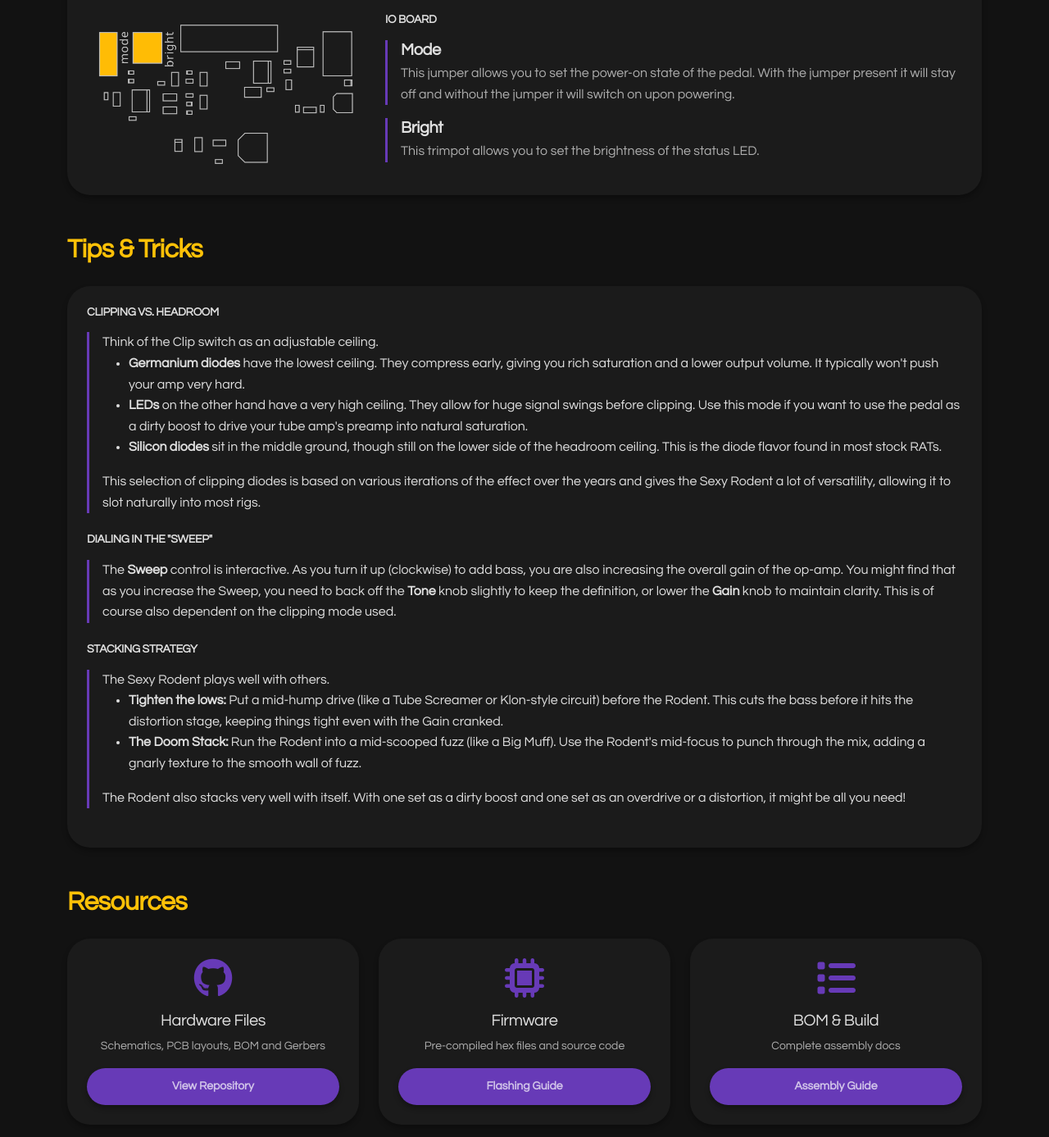
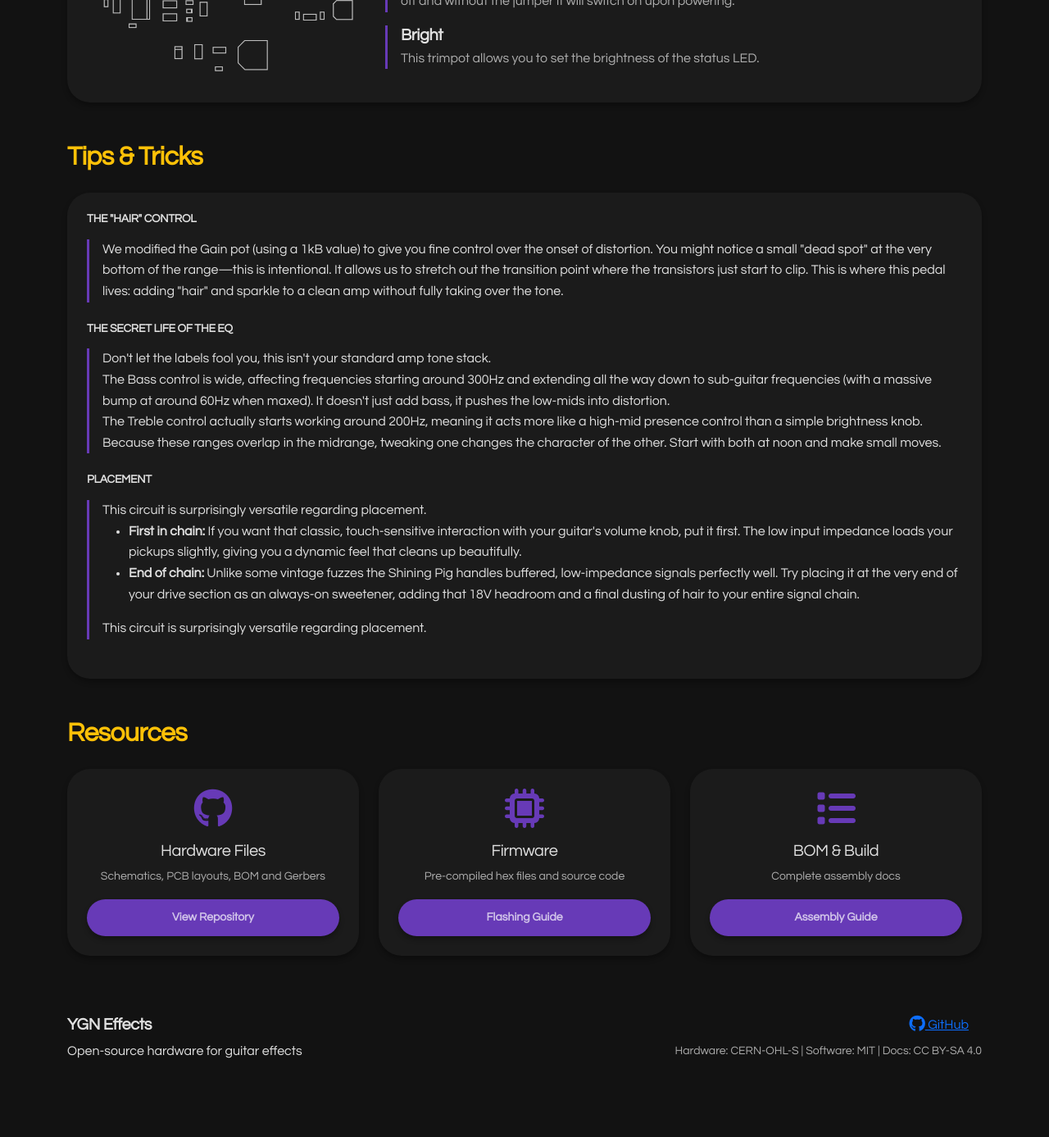
Before and after one commit to ygn-effects/ygn-effects.github.io, a Jekyll site: the page built from _effects/shining-pig.md, in a window 1280 px wide and 1400 px high, scrolled down 2210 px. Shown: the top 1387 px of the window at 82% size. Built offline with Jekyll 4.4.1, drawn with Linux system fonts in a browser that asks for light colours; after the commit the page ends 3529 px from its top, so only the background shows below that; some of the changed text lies outside the part shown.

Commit message:
Finalized the product page

```diff
--- a/_effects/shining-pig.md
+++ b/_effects/shining-pig.md
@@ -28,19 +28,15 @@
 
   <strong>The Gateway Build</strong><br><br>
 
-  For builders, this is the perfect entry point into the YGN Framework. The circuit is simple but sensitive, allowing you to figure out the importance of biasing and power rails. And because the PCB is a straightforward layout, you aren't locked in: swap a few values and add a few traces to convert it to the 9V Overdriver spec, or keep it 18V for the full experience.
+  For builders, this is the perfect entry point into the YGN Framework. The circuit is simple but sensitive, allowing you to figure out the importance of biasing and power rails. And because the PCB is a straightforward layout, you aren't locked in: swap a few values, add a few traces and eventually add biasing trimpots on the rails to convert it to the 9V Overdriver, tweak the EQ stage values or keep it its original 18V specs for the full original experience.
 
 knobs:
   - name: Volume
-    desc: Adjusts the output volume of the effect.
+    desc: This is the Master Volume the original never had. It sits at the very end of the circuit, allowing you to crank the Gain and EQ to get the transistors cooking while keeping the actual output level reasonable.
   - name: Gain
-    desc: Sets the amount of distortion. The range of this control is pretty wide, it covers ground from mild overdrive to straight-up fuzz. This is also dependent on the selected clipping option.
-  - name: Tone
-    desc: Adjusts the cut-off frequency. Turning this knob clockwise will filter more higher frequencies out.
-  - name: Sweep
-    desc: Adjusts the frequency response of the op-amp gain stage. Turning this knob clockwise will allow more low end to be clipped. Fully counter-clockwise is equivalent to the stock  value.
-  - name: Clip
-    desc: Selects the clipping mode between LED, silicon and germanium diodes. Each will have their own threshold and will give a different character to the distortion.
+    desc: Controls the amount of drive using our custom taper. It covers a massive range from a high-headroom clean boost at minimum, through a wide edge-of-breakup texture in the middle and all the way to a gated, vintage silicon fuzz when fully cranked.
+  - name: EQ (Bass / Treble)
+    desc: A powerful, active 2-band EQ based on the Baxandall topology. The Bass control adds massive body and thump, while the Treble adds glass and slice. These controls are somewhat interactive. Boosting one will affect the behavior of the other.
 
 
 internals:
@@ -51,36 +47,26 @@
     desc: This trimpot allows you to set the brightness of the status LED.
 
 tips:
-  - name: Clipping vs. Headroom
+  - name: The "Hair" Control
     desc: |
-      Think of the Clip switch as an adjustable ceiling.
+      We modified the Gain pot (using a 1kB value) to give you fine control over the onset of distortion. You might notice a small "dead spot" at the very bottom of the range—this is intentional. It allows us to stretch out the transition point where the transistors just start to clip. This is where this pedal lives: adding "hair" and sparkle to a clean amp without fully taking over the tone.
+  - name: The Secret Life of the EQ
+    desc: |
+      Don't let the labels fool you, this isn't your standard amp tone stack.<br>
+      The Bass control is wide, affecting frequencies starting around 300Hz and extending all the way down to sub-guitar frequencies (with a massive bump at around 60Hz when maxed). It doesn't just add bass, it pushes the low-mids into distortion.<br>
+      The Treble control actually starts working around 200Hz, meaning it acts more like a high-mid presence control than a simple brightness knob. Because these ranges overlap in the midrange, tweaking one changes the character of the other. Start with both at noon and make small moves.
+  - name: Placement
+    desc: |
+      This circuit is surprisingly versatile regarding placement.
       <ul>
         <li>
-          <strong>Germanium diodes</strong> have the lowest ceiling. They compress early, giving you rich saturation and a lower output volume. It typically won't push your amp very hard.
+          <strong>First in chain:</strong> If you want that classic, touch-sensitive interaction with your guitar's volume knob, put it first. The low input impedance loads your pickups slightly, giving you a dynamic feel that cleans up beautifully.
         </li>
         <li>
-          <strong>LEDs</strong> on the other hand have a very high ceiling. They allow for huge signal swings before clipping. Use this mode if you want to use the pedal as a dirty boost to drive your tube amp's preamp into natural saturation.
-        </li>
-        <li>
-          <strong>Silicon diodes</strong> sit in the middle ground, though still on the lower side of the headroom ceiling. This is the diode flavor found in most stock RATs.
+          <strong>End of chain:</strong> Unlike some vintage fuzzes the Shining Pig handles buffered, low-impedance signals perfectly well. Try placing it at the very end of your drive section as an always-on sweetener, adding that 18V headroom and a final dusting of hair to your entire signal chain.
         </li>
       </ul>
-      This selection of clipping diodes is based on various iterations of the effect over the years and gives the Sexy Rodent a lot of versatility, allowing it to slot naturally into most rigs.
-  - name: Dialing in the "Sweep"
-    desc: |
-      The <strong>Sweep</strong> control is interactive. As you turn it up (clockwise) to add bass, you are also increasing the overall gain of the op-amp. You might find that as you increase the Sweep, you need to back off the <strong>Tone</strong> knob slightly to keep the definition, or lower the <strong>Gain</strong> knob to maintain clarity. This is of course also dependent on the clipping mode used.
-  - name: Stacking Strategy
-    desc: |
-      The Sexy Rodent plays well with others.
-      <ul>
-        <li>
-          <strong>Tighten the lows:</strong> Put a mid-hump drive (like a Tube Screamer or Klon-style circuit) before the Rodent. This cuts the bass before it hits the distortion stage, keeping things tight even with the Gain cranked.
-        </li>
-        <li>
-          <strong>The Doom Stack:</strong> Run the Rodent into a mid-scooped fuzz (like a Big Muff). Use the Rodent's mid-focus to punch through the mix, adding a gnarly texture to the smooth wall of fuzz.
-        </li>
-      </ul>
-      The Rodent also stacks very well with itself. With one set as a dirty boost and one set as an overdrive or a distortion, it might be all you need!
+      This circuit is surprisingly versatile regarding placement.
 
 resources:
   - name: hardware
```
